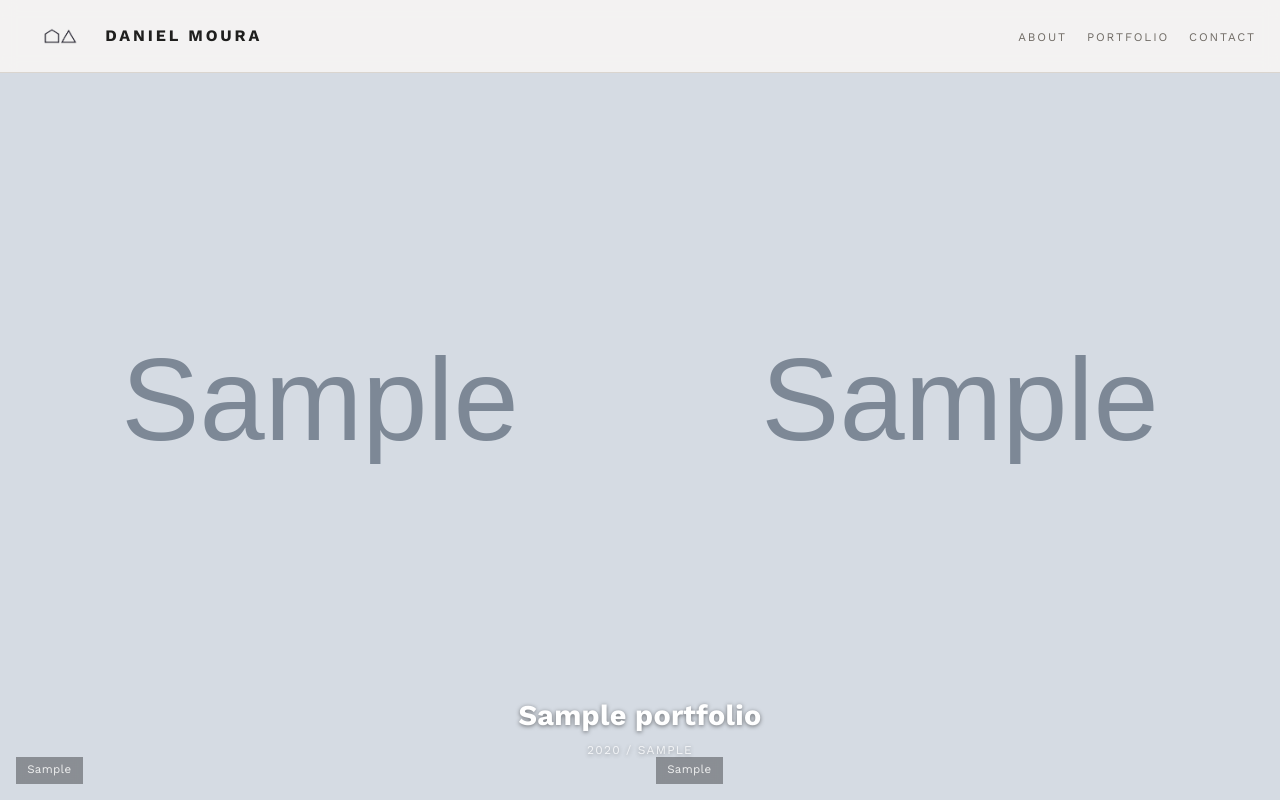
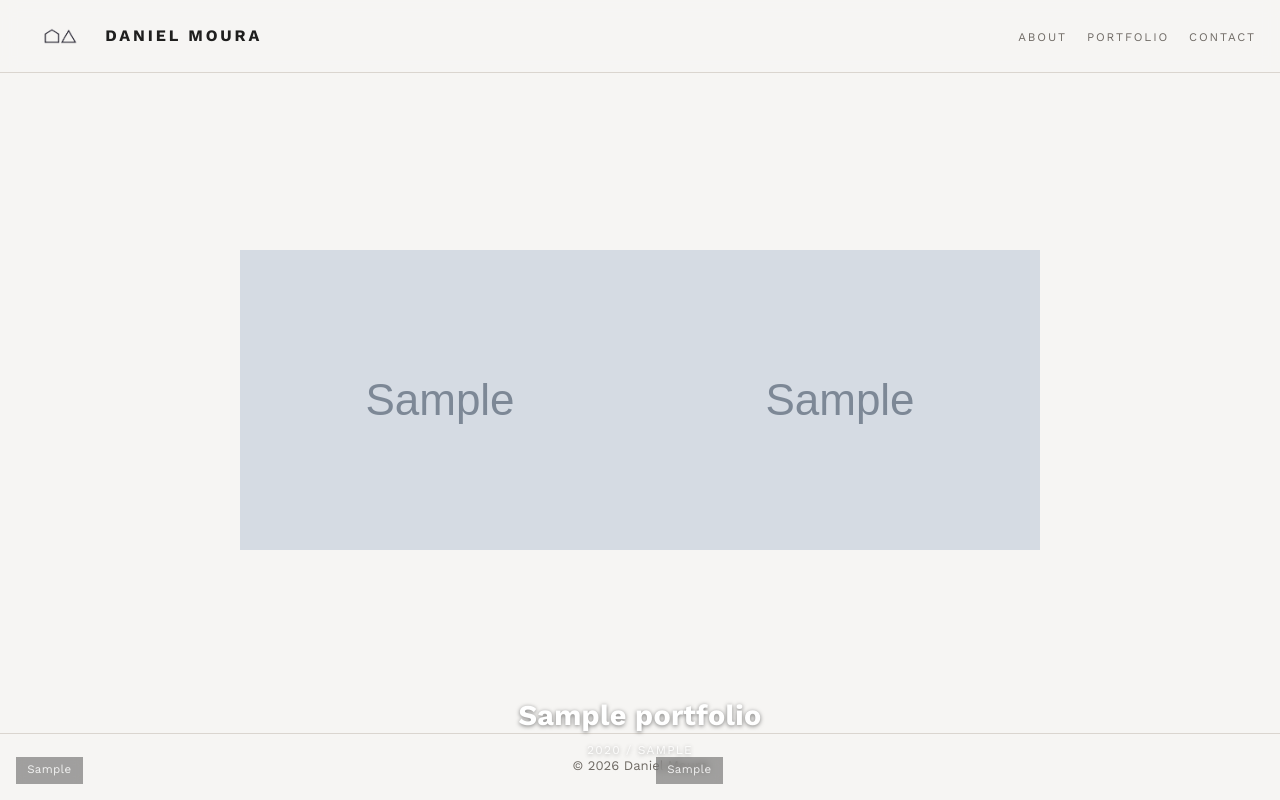
Before and after one commit to gustavopelayo/architect-portfolio, a FastAPI app: page /portfolio/1 in a window 1280 px wide. Run offline with FastAPI, Linux system fonts and the light colour scheme; tables that the repository leaves empty hold one stand-in row (values such as "Sample post"); grey boxes marked "Sample" are stand-in pictures.

Commit message:
fix: portfolio images contain within split view, left/right touch at center

```diff
--- a/app/static/css/style.css
+++ b/app/static/css/style.css
@@ -613,13 +613,25 @@ footer {
 }
 
 .split-img-wrap.active {
-    display: block;
+    display: flex;
+    align-items: center;
+    justify-content: center;
+}
+
+.split-left .split-img-wrap.active {
+    justify-content: flex-end;
+}
+
+.split-right .split-img-wrap.active {
+    justify-content: flex-start;
 }
 
 .split-img {
-    width: 100%;
-    height: 100%;
-    object-fit: cover;
+    max-width: 100%;
+    max-height: 100%;
+    width: auto;
+    height: auto;
+    object-fit: contain;
     display: block;
 }
 
```
